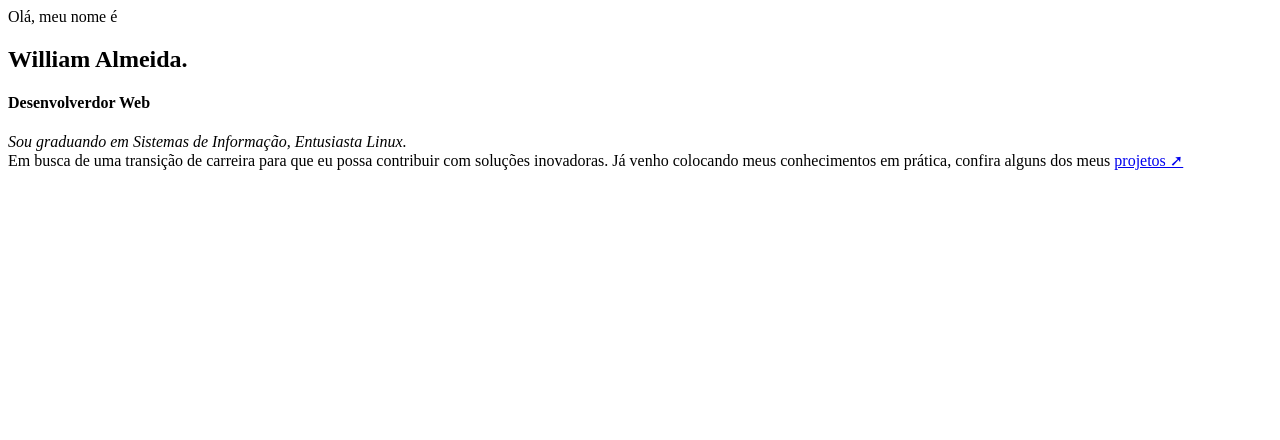
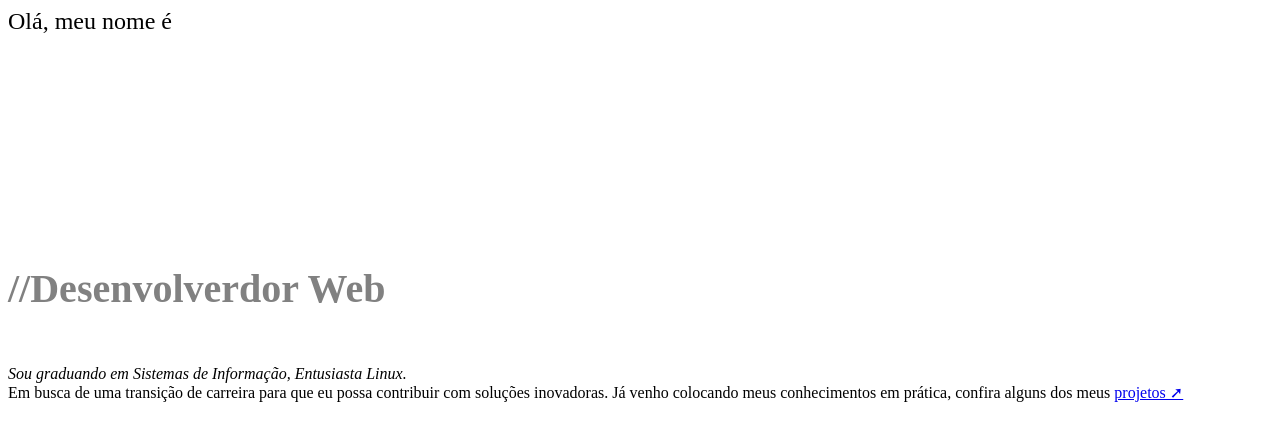
Before and after one commit to willliamdev/portfolio, a plain HTML site: page pages/home.html in a window 1280 px wide. Drawn offline with Linux system fonts and the light colour scheme; the site is published under a folder, as on GitHub Pages, so addresses that start at the root find nothing.

Commit message:
fix: css url

```diff
--- a/pages/home.html
+++ b/pages/home.html
@@ -1,4 +1,4 @@
-<link rel="stylesheet" href="/css/home.css">
+<link rel="stylesheet" href="../css/home.css">
 <main class="home">
     <span>Olá, meu nome é</span>
     <h2>William Almeida.</h2>
```
